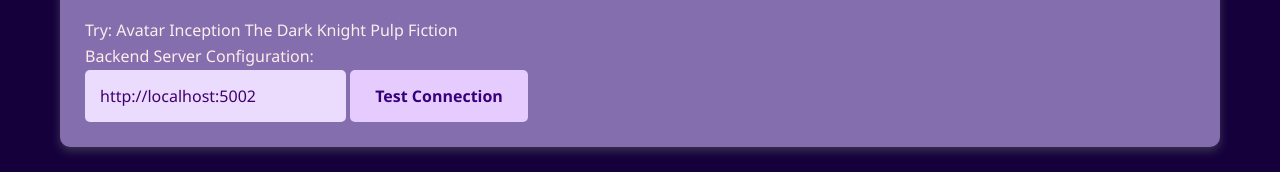
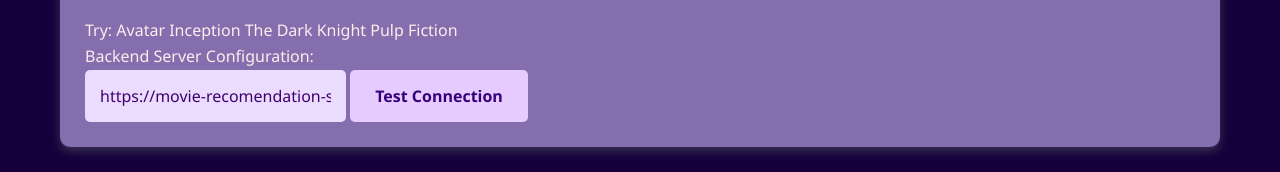
Before and after one commit to Vanshikaajagtap/Movie-Recomendation-System, a plain HTML site: page MovieRec.html in a window 1280 px wide. Shown: the part 324-496 px from the top of the page. Drawn offline with Linux system fonts and the light colour scheme.

Commit message:
Change backend URL to production
Updated backend URL to production server.

```diff
--- a/MovieRec.html
+++ b/MovieRec.html
@@ -254,7 +254,7 @@
         const connectionStatus = document.getElementById('connection-status');
 
         // Backend API endpoints
-        let backendUrl = 'http://localhost:5002';
+        let backendUrl = 'https://movie-recomendation-system.up.railway.app';
 
         // Event listeners
         searchBtn.addEventListener('click', handleSearch);
```
